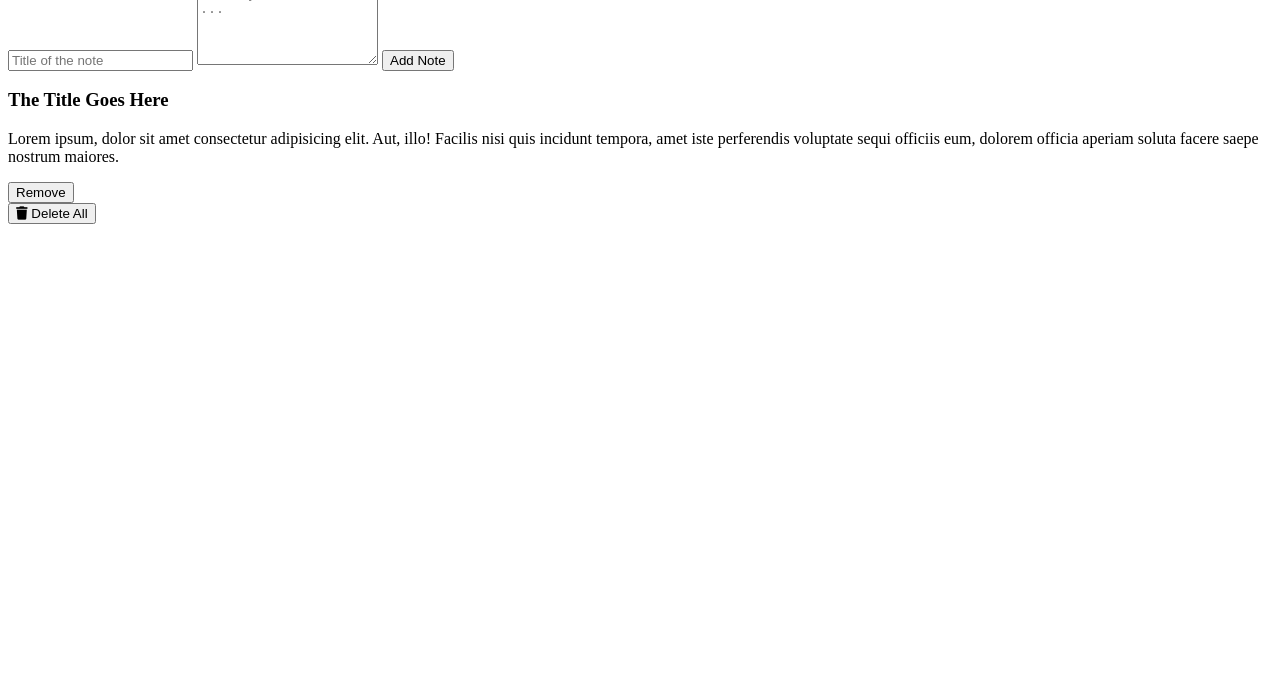
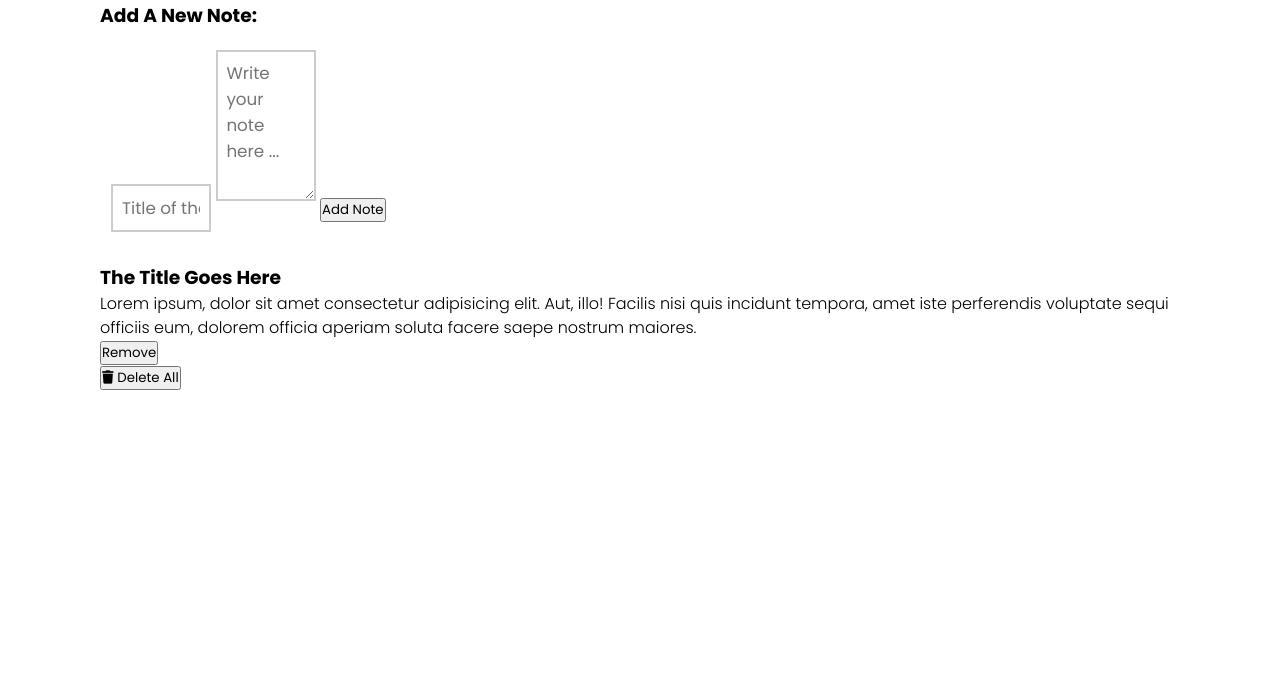
Before and after one commit to Juvi09/Note-taking-app, a plain HTML site: page index.html in a window 1280 px wide. Shown: the part 124-800 px from the top of the page. Drawn offline with Linux system fonts and the light colour scheme.

Commit message:
Added styling

```diff
--- a/index.html
+++ b/index.html
@@ -6,7 +6,8 @@
     <meta name="viewport" content="width=device-width, initial-scale=1.0">
     <!-- fontaesome cdn-->
     <link rel="stylesheet" href="https://cdnjs.cloudflare.com/ajax/libs/font-awesome/6.2.1/css/all.min.css" integrity="sha512-MV7K8+y+gLIBoVD59lQIYicR65iaqukzvf/nwasF0nqhPay5w/9lJmVM2hMDcnK1OnMGCdVK+iQrJ7lzPJQd1w==" crossorigin="anonymous" referrerpolicy="no-referrer" />
-    <title>Document</title>
+    <link rel="stylesheet" href="style.css">
+    <title>Note Taking App</title>
 </head>
 <body>
 
@@ -39,6 +40,6 @@
             Delete All
         </button>
     </div>
-
+    <script src="app.js"></script>
 </body>
 </html>
--- a/style.css
+++ b/style.css
@@ -1 +1,41 @@
 @import url('https://fonts.googleapis.com/css2?family=Poppins:wght@100;200;300;400;500;600;700;800;900&diplay=swap');
+
+:root {
+    --bittersweet: #ff6f59;
+}
+* {
+    padding: 0;
+    margin: 0;
+    box-sizing: border-box;
+    font-family: 'Poppins', sans-serif;
+}
+body {
+    line-height: 1.5;
+    font-weight: 300;
+}
+.note {
+    max-width: 1080px;
+    margin: 3rem auto;
+    padding: 0 1,5rem;
+}
+.note h2 {
+    font-size: 2.6rem;
+    text-align: center;
+    opacity: 0.9;
+    margin-bottom: 1rem;
+}
+.note-input h3 {
+    color: var --bittersweet;
+}
+.note-wrapper {
+    margin: 0.7rem;
+    padding: 0.5rem 0;
+}
+#note-title,
+#note-content {
+    width: 100px;
+    border: 2px solid rgb(0, 0, 0, 0.2);
+    font-size: 1.05rem;
+    padding: 0.55rem;
+    margin-bottom: 0.8rem;
+}
```
